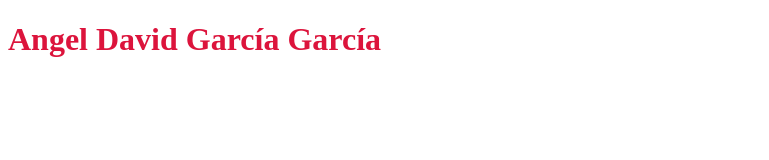
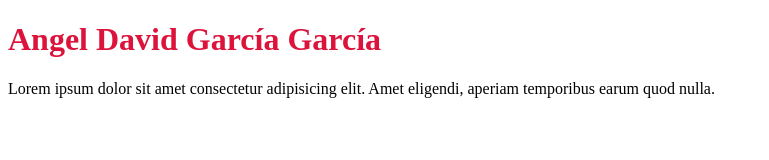
Before and after one commit to davidfngarcia/EjemploNube, a plain HTML site: page index.html in a window 1280 px wide. Shown: the whole page, without its empty margins (0-769 px from the left). Drawn offline with Linux system fonts and the light colour scheme.

Commit message:
Este es mi segundo commit

```diff
--- a/index.html
+++ b/index.html
@@ -8,5 +8,6 @@
 </head>
 <body>
     <h1>Angel David García García</h1>
+    <p>Lorem ipsum dolor sit amet consectetur adipisicing elit. Amet eligendi, aperiam temporibus earum quod nulla.</p>
 </body>
 </html>
```
